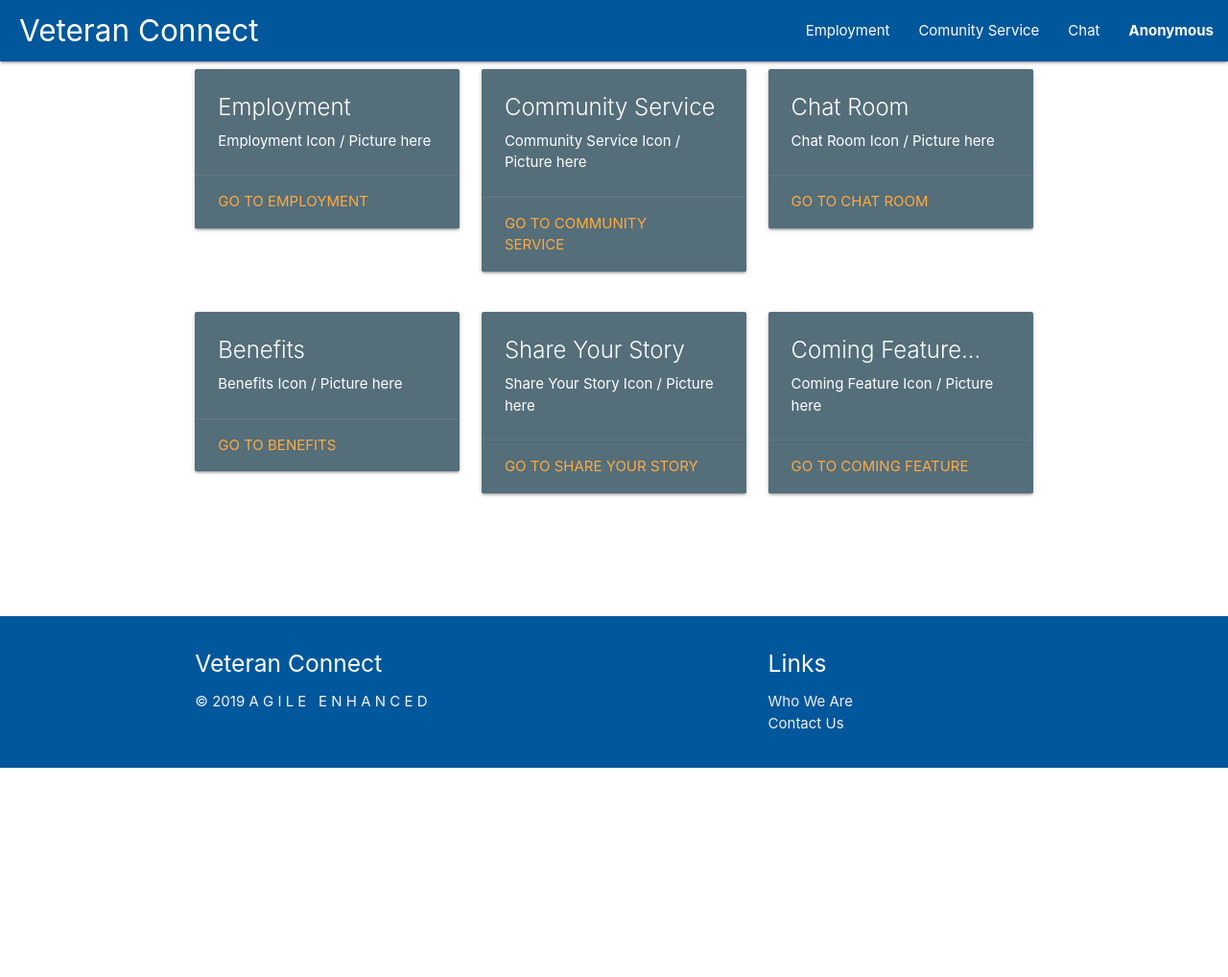
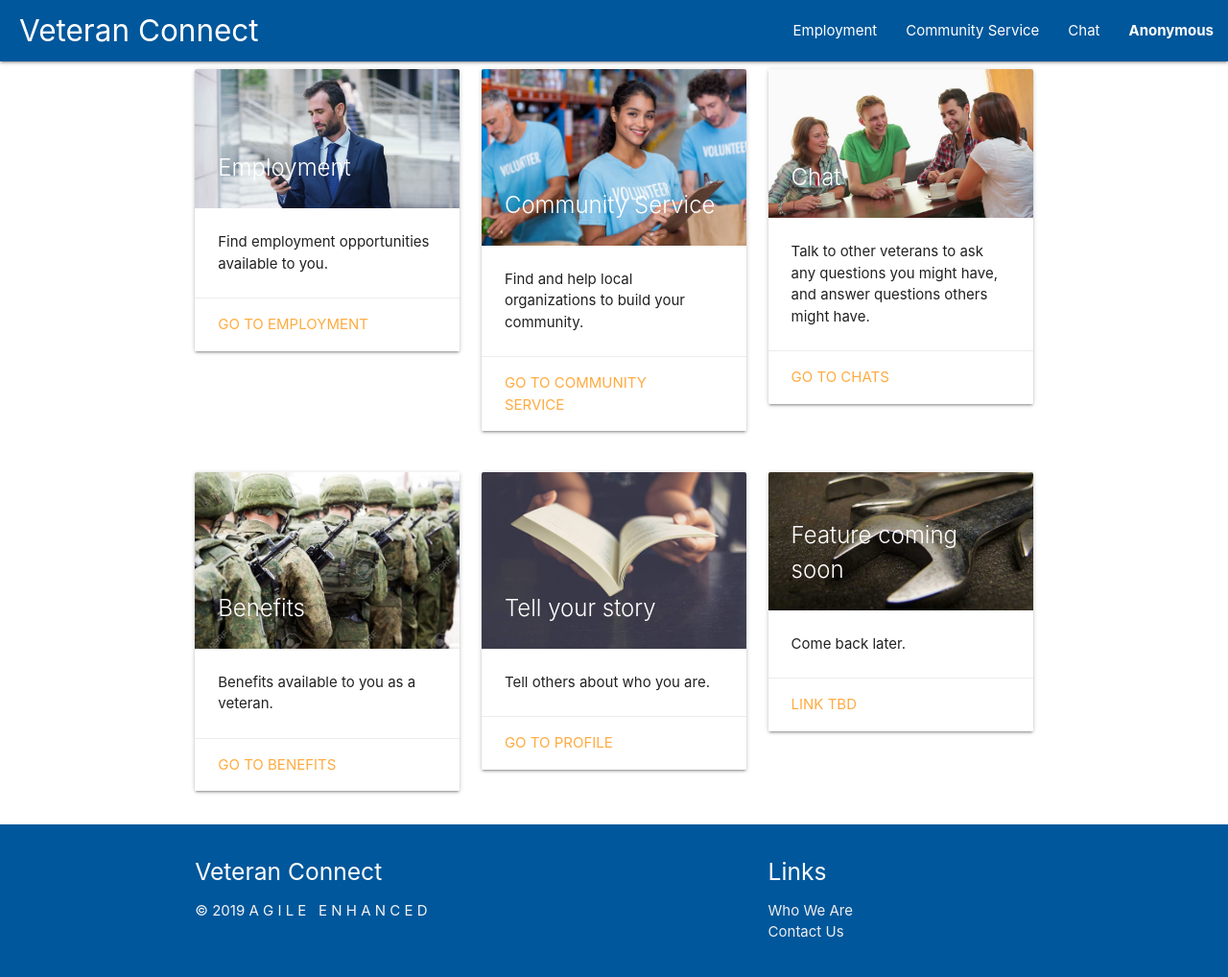
Before and after one commit to underthelaurels/VeteranWebsite, a Flask app: page /dashboard in a window 1280 px wide. Shown: the whole page at 96% size. Before the commit the page ends 800 px from the top, so only its background shows below. Run offline with Flask 2, Linux system fonts and the light colour scheme.

Commit message:
Updated dashboard, and added some pictures

```diff
--- a/templates/base.html
+++ b/templates/base.html
@@ -38,7 +38,7 @@
                 </ul>
                 <ul id="nav-mobile" class="right hide-on-med-and-down">
                     <li><a href="#">Employment</a></li>
-                    <li><a href="#">Comunity Service</a></li>
+                    <li><a href="#">Community Service</a></li>
                     <li><a href="#">Chat</a></li>
                     <li>
                         <a class="dropdown-trigger" href="#!" data-target="nav-dropdown">
--- a/templates/dashboard.html
+++ b/templates/dashboard.html
@@ -9,70 +9,88 @@
 <div class="container" id="card-content">
     <div class="row">
         <div class="col s12 l4">
-            <div class="card blue-grey darken-1">
-                <div class="card-content white-text">
+            <div class="card">
+                <div class="card-image">
+                    <img src="static/img/man.png">
                     <span class="card-title">Employment</span>
-                    <p>Employment Icon / Picture here</p>
                 </div>
+                <div class="card-content">
+                  <p>Find employment opportunities available to you.</p>
+                 </div>
                 <div class="card-action">
-                    <a href="#">Go To Employment</a>
+                  <a href="#">Go to Employment</a>
                 </div>
             </div>
         </div>
         <div class="col s12 l4">
-            <div class="card blue-grey darken-1">
-                <div class="card-content white-text">
+            <div class="card">
+                <div class="card-image">
+                    <img src="static/img/community.jpg">
                     <span class="card-title">Community Service</span>
-                    <p>Community Service Icon / Picture here</p>
+                </div>
+                <div class="card-content">
+                    <p>Find and help local organizations to build your community.</p>
                 </div>
                 <div class="card-action">
-                    <a href="#">Go To Community Service</a>
+                    <a href="#">Go to Community Service</a>
                 </div>
             </div>
         </div>
         <div class="col s12 l4">
-            <div class="card blue-grey darken-1">
-                <div class="card-content white-text">
-                    <span class="card-title">Chat Room</span>
-                    <p>Chat Room Icon / Picture here</p>
+            <div class="card">
+                <div class="card-image">
+                    <img src="static/img/chat.jpg">
+                    <span class="card-title">Chat</span>
+                </div>
+                <div class="card-content">
+                    <p>Talk to other veterans to ask any questions you might have, and answer questions others might have.</p>
                 </div>
                 <div class="card-action">
-                    <a href="#">Go To Chat Room</a>
+                    <a href="#">Go to Chats</a>
                 </div>
             </div>
         </div>
     </div>
     <div class="row">
         <div class="col s12 l4">
-            <div class="card blue-grey darken-1">
-                <div class="card-content white-text">
+            <div class="card">
+                <div class="card-image">
+                    <img src="static/img/benefitsish.jpg">
                     <span class="card-title">Benefits</span>
-                    <p>Benefits Icon / Picture here</p>
+                </div>
+                <div class="card-content">
+                    <p>Benefits available to you as a veteran.</p>
                 </div>
                 <div class="card-action">
-                    <a href="#">Go To Benefits</a>
+                    <a href="#">Go to Benefits</a>
                 </div>
             </div>
         </div>
         <div class="col s12 l4">
-            <div class="card blue-grey darken-1">
-                <div class="card-content white-text">
-                    <span class="card-title">Share Your Story</span>
-                    <p>Share Your Story Icon / Picture here</p>
+            <div class="card">
+                <div class="card-image">
+                    <img src="static/img/story.jpg">
+                    <span class="card-title">Tell your story</span>
+                </div>
+                <div class="card-content">
+                    <p>Tell others about who you are.</p>
                 </div>
                 <div class="card-action">
-                    <a href="#">Go To Share Your Story</a>
+                    <a href="/profile">Go to Profile</a>
                 </div>
             </div>
         </div>
         <div class="col s12 l4">
-            <div class="card blue-grey darken-1">
-                <div class="card-content white-text">
-                    <span class="card-title">Coming Feature...</span>
-                    <p>Coming Feature Icon / Picture here</p>
+            <div class="card">
+                <div class="card-image">
+                    <img src="static/img/construction.jpg">
+                    <span class="card-title">Feature coming soon</span>
+                </div>
+                <div class="card-content">
+                    <p>Come back later.</p>
                 </div>
                 <div class="card-action">
-                    <a href="#">Go To Coming Feature</a>
+                    <a href="/profile">link tbd</a>
                 </div>
             </div>
         </div>
```
Also changed, not shown: instance/veteran-connect.sqlite, static/img/benefitsish.jpg (added), static/img/chat.jpg (added), static/img/community.jpg (added), static/img/construction.jpg (added), static/img/man.png (added), static/img/story.jpg (added).
